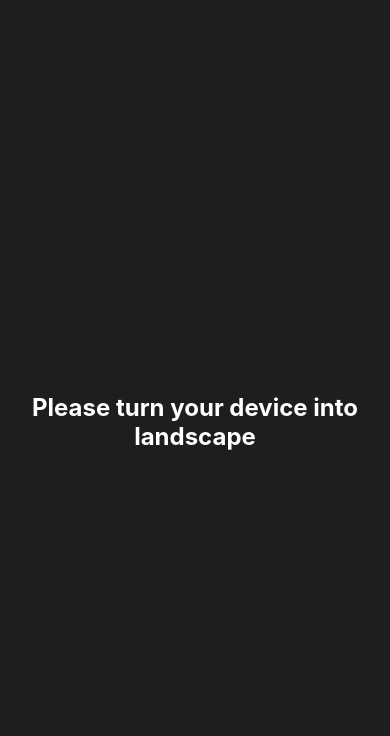
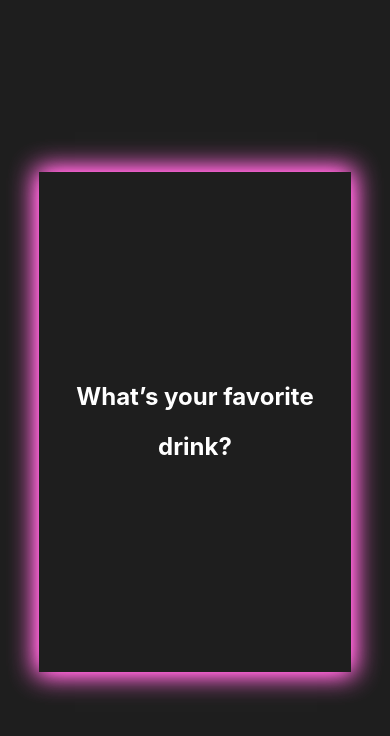
Before and after one commit to ShinScripts/questions, a React (Create React App) app: page / in a window 390 px wide. Shown: the top 736 px of the page. Built offline with nearby package versions, Linux system fonts and the light colour scheme.

Commit message:
responsiveness thanks to fortune

```diff
--- a/src/App.css
+++ b/src/App.css
@@ -32,18 +32,17 @@ section {
 	flex-direction: column;
 }
 
-#mobile-view {
-	display: none;
-}
-
 #question-viewer {
 	overflow: hidden;
-	width: 775px;
-	height: 200px;
+	width: 80vw;
+	min-width: 300px;
+	height: 500px;
 	box-shadow: cyan 0px 0px 25px 3px;
 }
 
 #question-wrapper {
+	width: 90%;
+	margin: auto;
 	position: relative;
 	display: flex;
 	align-items: center;
@@ -52,47 +51,12 @@ section {
 	transition: all 0.4s ease;
 }
 
-#click-me {
-	position: absolute;
-}
-
 .question {
 	display: flex;
 	justify-content: center;
 	align-items: center;
-	width: 750px;
-	height: 200px;
+	width: 70vw;
+	min-width: 300px;
+	height: 500px;
 	line-height: 50px;
-	padding-bottom: 100px;
 }
-
-button {
-	position: absolute;
-	bottom: 0px;
-	padding: 10px;
-	background-color: white;
-	color: black;
-	border-color: black;
-	border-radius: 10px;
-	transition: all 0.2s ease;
-}
-
-button:hover {
-	background-color: black;
-	color: white;
-	cursor: pointer;
-}
-
-@media screen and (orientation: portrait) {
-	#mobile-view {
-		display: block;
-	}
-
-	#question-viewer {
-		display: none;
-	}
-
-	button {
-		display: none;
-	}
-}
--- a/src/App.tsx
+++ b/src/App.tsx
@@ -28,12 +28,11 @@ export default function App() {
 		}
 
 		setCount((prev) => prev + 1);
-		(document.querySelector('#question-wrapper') as any).style.bottom = `${300 * count}px`;
+		(document.querySelector('#question-wrapper') as any).style.bottom = `${500 * count}px`;
 	};
 
 	return (
 		<section>
-			<h1 id='mobile-view'>Please turn your device into landscape</h1>
 			<div id='question-viewer'>
 				<div id='question-wrapper'>
 					{questionArray.map((q) => (
```
